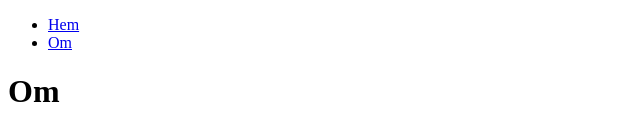
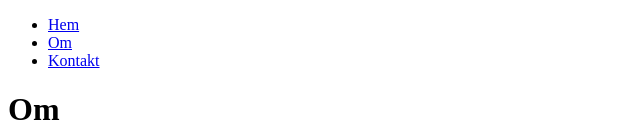
Before and after one commit to richardMattsson/hesa-fredrik, a Vue app: page /#/about in a window 1280 px wide. Shown: the top 130 px of the page, without its empty margins (0-640 px from the left). Built offline with nearby package versions, Linux system fonts and the light colour scheme.

Commit message:
Added contact router

```diff
--- a/src/App.vue
+++ b/src/App.vue
@@ -19,6 +19,9 @@ export default {
       <li>
         <RouterLink to="/about">Om</RouterLink>
       </li>
+      <li>
+      <RouterLink to="/contact">Kontakt</RouterLink>
+    </li>
     </ul>
   </nav>
   <main>
--- a/src/router.js
+++ b/src/router.js
@@ -2,6 +2,7 @@ import { createRouter, createWebHashHistory } from 'vue-router';
 
 import HomeView from './views/HomeView.vue';
 import AboutView from './views/AboutView.vue';
+import ContactView from './views/ContactView.vue'
 
 export default createRouter({
   history: createWebHashHistory(),
@@ -14,5 +15,9 @@ export default createRouter({
       component: AboutView,
       path: '/about',
     },
+    {
+      component: ContactView,
+      path: '/contact'
+    },
   ],
 });
--- /dev/null
+++ b/src/views/ContactView.vue
@@ -0,0 +1 @@
+<template><h1>Kontakt</h1></template>
```
